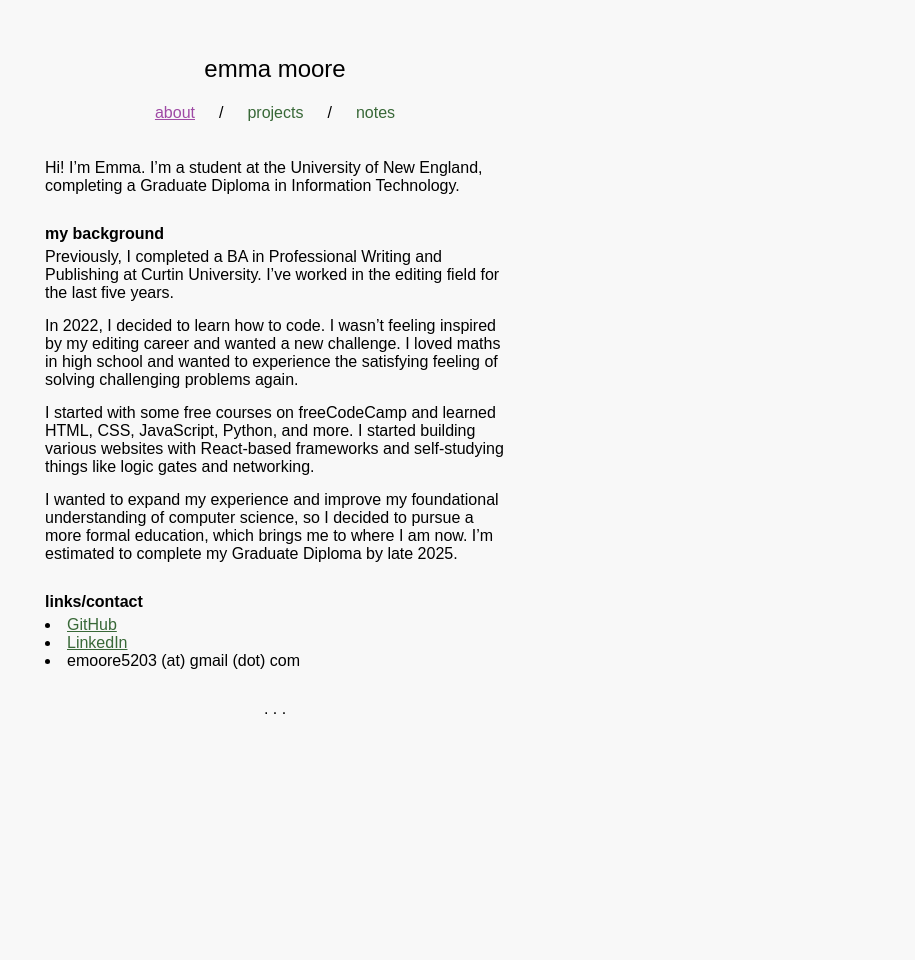
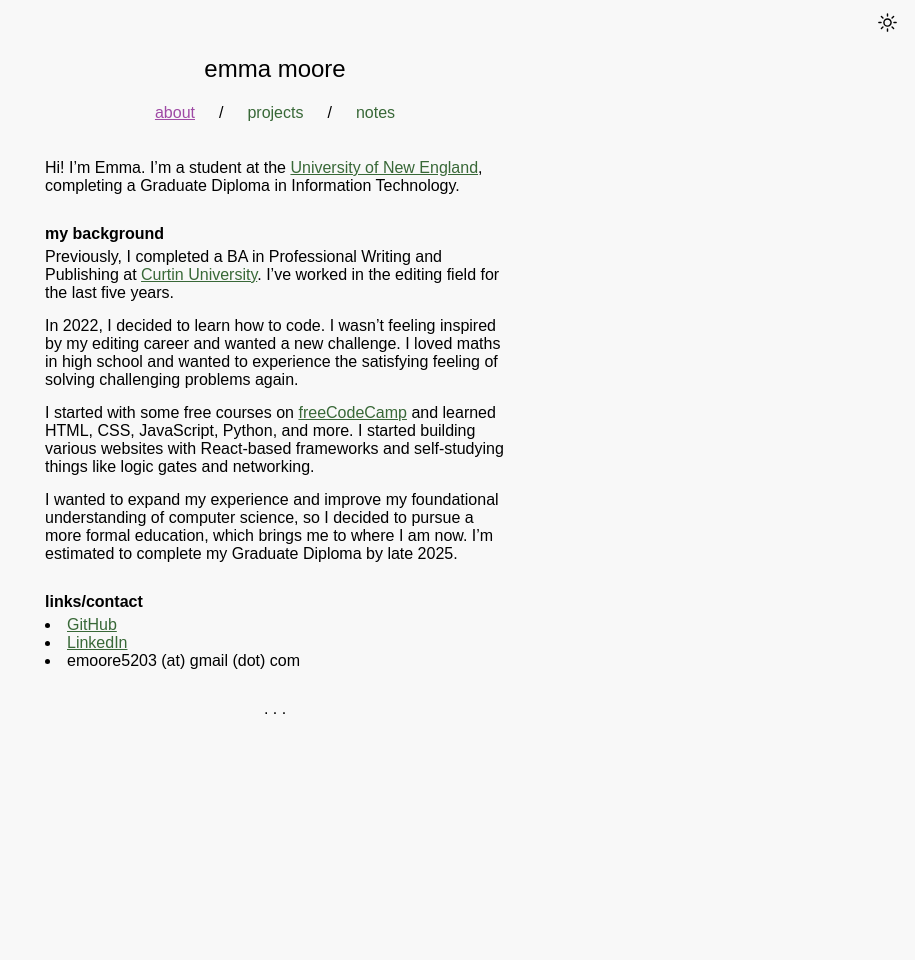
Before and after one commit to emoore29/emoore29.github.io, a Jekyll site: the page built from about.md, in a window 1280 px wide. Shown: the whole page, without its empty margins (365-1280 px from the left). Built offline with Jekyll 4.4.1, drawn with Linux system fonts in a browser that asks for light colours; some web fonts are replaced.

Commit message:
added theme toggler

```diff
--- a/_layouts/default.html
+++ b/_layouts/default.html
@@ -3,7 +3,6 @@
   <head>
     <meta charset="utf-8" />
     <title>{{ page.title }}</title>
-    <script src="/assets/js/sticky-header.js"></script>
     <link rel="stylesheet" href="/assets/css/styles.css" />
     <meta name="viewport" content="width=device-width, initial-scale=1.0" />
 
@@ -19,6 +18,7 @@
     <div class="container">
       <div class="center">
         <header>
+          <button id="theme-toggle"></button>
           <h1 id="site-title">
             <a id="site-title-link" href="{{ site.baseurl }}/">emma moore</a>
           </h1>
@@ -30,5 +30,6 @@
         </main>
       </div>
     </div>
+    <script src="/assets/js/themes.js"></script>
   </body>
 </html>
--- a/about.md
+++ b/about.md
@@ -4,15 +4,15 @@ title: emoore / about
 permalink: /about
 ---
 
-Hi! I'm Emma. I'm a student at the University of New England, completing a Graduate Diploma in Information Technology.
+Hi! I'm Emma. I'm a student at the [University of New England](https://www.une.edu.au/), completing a Graduate Diploma in Information Technology.
 
 #### my background
 
-Previously, I completed a BA in Professional Writing and Publishing at Curtin University. I've worked in the editing field for the last five years.
+Previously, I completed a BA in Professional Writing and Publishing at [Curtin University](https://www.curtin.edu.au/). I've worked in the editing field for the last five years.
 
 In 2022, I decided to learn how to code. I wasn't feeling inspired by my editing career and wanted a new challenge. I loved maths in high school and wanted to experience the satisfying feeling of solving challenging problems again.
 
-I started with some free courses on freeCodeCamp and learned HTML, CSS, JavaScript, Python, and more. I started building various websites with React-based frameworks and self-studying things like logic gates and networking.
+I started with some free courses on [freeCodeCamp](https://www.freecodecamp.org/) and learned HTML, CSS, JavaScript, Python, and more. I started building various websites with React-based frameworks and self-studying things like logic gates and networking.
 
 I wanted to expand my experience and improve my foundational understanding of computer science, so I decided to pursue a more formal education, which brings me to where I am now. I'm estimated to complete my Graduate Diploma by late 2025.
 
--- a/assets/css/styles.css
+++ b/assets/css/styles.css
@@ -1,16 +1,39 @@
 :root {
   --max-page-width: 500px;
-  /* The following colors have AAA contrast with white background if font size >18px or 14px and bold */
   --green: #386837;
   --accent: #e7f1e6;
   --purple: #9f4aa5;
   --dark-green: #232c23;
   --grey: #575757;
   --background-color: #f8f8f8;
+  --text: #000;
+}
+
+@media (prefers-color-scheme: dark) {
+  :root {
+    --green: #81ae93;
+    --accent: #e7f1e6;
+    --purple: #cf9ed4;
+    --dark-green: #232c23;
+    --grey: #f8f8f8;
+    --background-color: #1e1e1f;
+    --text: #fff;
+  }
+}
+
+#theme-toggle {
+  height: 25px;
+  background-color: var(--background-color);
+  border: none;
+  cursor: pointer;
+  position: absolute;
+  top: 10px;
+  right: 10px;
 }
 
 * {
   box-sizing: border-box; /* padding included in box sizes not added onto box sizes */
+  color: var(--text);
 }
 
 a {
@@ -119,7 +142,7 @@ nav {
 }
 
 a#site-title-link {
-  color: black;
+  color: var(--text);
   text-decoration: none;
 }
 
--- /dev/null
+++ b/assets/js/themes.js
@@ -0,0 +1,49 @@
+const toggleButton = document.getElementById("theme-toggle");
+
+const currentBackgroundColor = getComputedStyle(document.documentElement)
+  .getPropertyValue("--background-color")
+  .trim();
+
+const moon = `<svg xmlns="http://www.w3.org/2000/svg" width="auto" height="100%" fill="none" viewBox="0 0 24 24" stroke-width="1.5" stroke="currentColor" class="size-6">
+  <path stroke-linecap="round" stroke-linejoin="round" d="M21.752 15.002A9.72 9.72 0 0 1 18 15.75c-5.385 0-9.75-4.365-9.75-9.75 0-1.33.266-2.597.748-3.752A9.753 9.753 0 0 0 3 11.25C3 16.635 7.365 21 12.75 21a9.753 9.753 0 0 0 9.002-5.998Z" />
+</svg>
+`;
+
+const sun = `<svg xmlns="http://www.w3.org/2000/svg" width="auto" height="100%" fill="none" viewBox="0 0 24 24" stroke-width="1.5" stroke="currentColor" class="size-6">
+  <path stroke-linecap="round" stroke-linejoin="round" d="M12 3v2.25m6.364.386-1.591 1.591M21 12h-2.25m-.386 6.364-1.591-1.591M12 18.75V21m-4.773-4.227-1.591 1.591M5.25 12H3m4.227-4.773L5.636 5.636M15.75 12a3.75 3.75 0 1 1-7.5 0 3.75 3.75 0 0 1 7.5 0Z" />
+</svg>`;
+
+if (currentBackgroundColor === "#f8f8f8") {
+  toggleButton.innerHTML = sun;
+  localStorage.setItem("darkTheme", false);
+} else {
+  toggleButton.innerHTML = moon;
+  localStorage.setItem("darkTheme", true);
+}
+
+let darkTheme = localStorage.getItem("darkTheme") === "true";
+
+toggleButton.addEventListener("click", () => {
+  console.log("button clicked");
+  if (!darkTheme) {
+    // Switch to dark theme
+    toggleButton.innerHTML = moon;
+    document.documentElement.style.setProperty("--green", "#81ae93");
+    document.documentElement.style.setProperty("--accent", "#e7f1e6");
+    document.documentElement.style.setProperty("--purple", "#cf9ed4");
+    document.documentElement.style.setProperty("--background-color", "#1e1e1f");
+    document.documentElement.style.setProperty("--text", "#fff");
+    darkTheme = true;
+  } else {
+    // Switch to light theme
+    document.documentElement.style.setProperty("--green", "#386837");
+    document.documentElement.style.setProperty("--accent", "#e7f1e6");
+    document.documentElement.style.setProperty("--purple", "#9f4aa5");
+    document.documentElement.style.setProperty("--background-color", "#f8f8f8");
+    document.documentElement.style.setProperty("--text", "#000");
+    toggleButton.innerHTML = sun;
+    darkTheme = false;
+  }
+});
+
+console.log("running theme");
```
Also changed, not shown: 9 other files.
